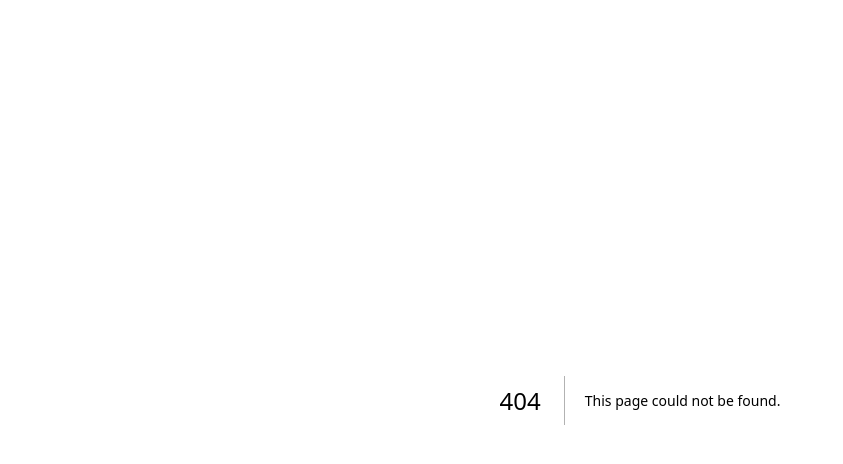
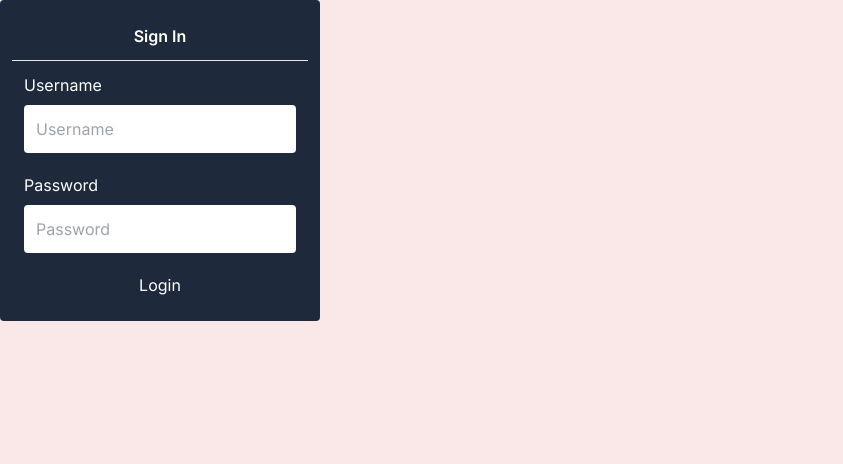
Before and after one commit to YounusHussain9/QuickTalk-app, a Next.js app: page /signin in a window 1280 px wide. Before the commit this address had no page. Shown: the top 464 px of the page, without its empty margins (0-843 px from the left). Built offline with nearby package versions, Linux system fonts and the light colour scheme.

Commit message:
sign_in_page

```diff
--- /dev/null
+++ b/app/(private)/feed/page.tsx
@@ -0,0 +1,9 @@
+import React from 'react'
+
+const Feed = () => {
+  return (
+    <div>page</div>
+  )
+}
+
+export default Feed
--- /dev/null
+++ b/app/(private)/layout.tsx
@@ -0,0 +1,7 @@
+export default function PrivateLayout({
+    children,
+  }: {
+    children: React.ReactNode;
+  }) {
+    return <main>{children}</main>;
+  }
--- /dev/null
+++ b/app/(public)/layout.tsx
@@ -0,0 +1,7 @@
+export default function PublicLayout({
+  children,
+}: {
+  children: React.ReactNode;
+}) {
+  return <main>{children}</main>;
+}
--- /dev/null
+++ b/app/(public)/signin/form.tsx
@@ -0,0 +1,66 @@
+"use client";
+import { useRouter } from "next/navigation";
+import React, { FormEvent, useState } from "react";
+
+const Form = () => {
+  const router = useRouter();
+  const [username, setUserName] = useState<undefined | string>("");
+  const [password, setPassword] = useState<undefined | string>("");
+
+  const handleSubmit = async (e: FormEvent) => {
+    e.preventDefault();
+    const res = await fetch("/api/login", {
+      method: "post",
+      body: JSON.stringify({ username, password }),
+    });
+
+    if (res.ok) {
+      router.push("/feed");
+    } else {
+      alert("log in failed");
+    }
+  };
+
+  return (
+    <form onSubmit={handleSubmit} className="flex flex-col bg-slate-800 p-3 max-w-xs w-full rounded">
+      <div className="text-center">
+        <h3 className="p-3 font-semibold">Sign In</h3>
+      </div>
+
+      <div>
+        <hr />
+      </div>
+
+      <div className="flex flex-col gap-5 p-3" >
+        <div className="flex flex-col gap-2">
+          <label htmlFor="username">Username</label>
+          <input
+            type="text"
+            onChange={(e) => setUserName(e.target.value)}
+            id="username"
+            placeholder="Username"
+            value={username}
+            required
+            className="p-3 rounded outline-none"
+          />
+        </div>
+        <div className="flex flex-col gap-2">
+          <label htmlFor="password">Password</label>
+          <input
+            type="password"
+            onChange={(e) => setPassword(e.target.value)}
+            id="password"
+            placeholder="Password"
+            value={password}
+            required
+            className="p-3 rounded outline-none"
+
+          />
+        </div>
+        <button type="submit">Login</button>
+      </div>
+    </form>
+  );
+};
+
+export default Form;
--- /dev/null
+++ b/app/(public)/signin/page.tsx
@@ -0,0 +1,12 @@
+import React from 'react'
+import Form from './form'
+
+const SignIn = () => {
+  return (
+    <div>
+        <Form />
+    </div>
+  )
+}
+
+export default SignIn
--- a/app/globals.css
+++ b/app/globals.css
@@ -18,10 +18,12 @@
 
 body {
   color: rgb(var(--foreground-rgb));
-  background: linear-gradient(
+  /* background: linear-gradient(
       to bottom,
       transparent,
       rgb(var(--background-end-rgb))
     )
-    rgb(var(--background-start-rgb));
+    rgb(var(--background-start-rgb)); */
+    color: white;
+    background-color: rgb(250, 232, 232);
 }
```
